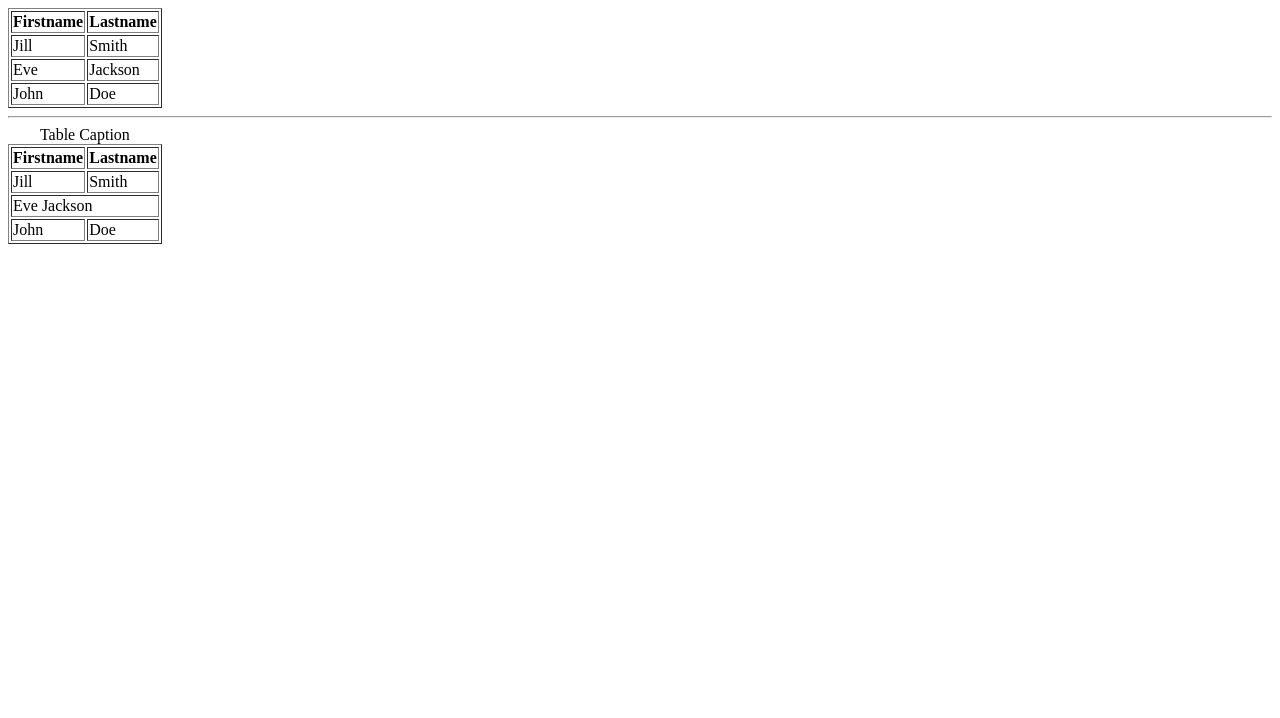
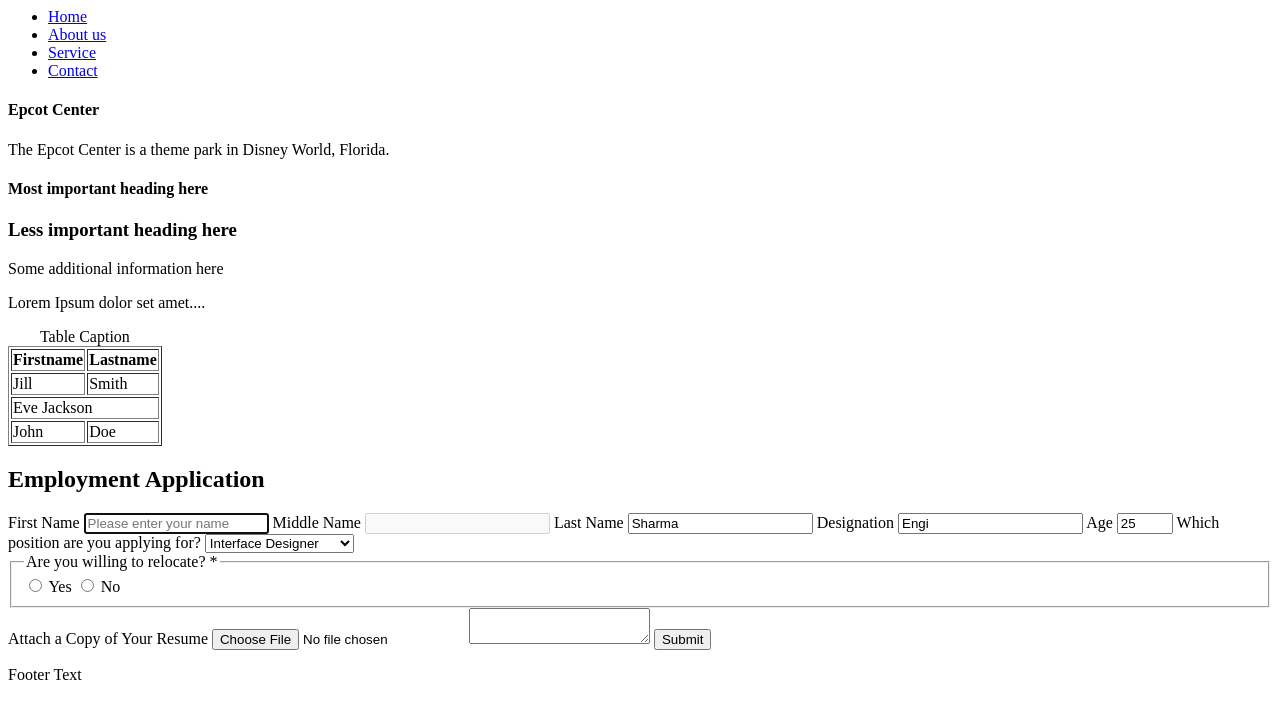
Before and after one commit to ravindermahajan890/GMI-Interactive, a plain HTML site: page index.html in a window 1280 px wide. Drawn offline with Linux system fonts and the light colour scheme.

Commit message:
Complete HTML

```diff
--- a/index.html
+++ b/index.html
@@ -3,32 +3,38 @@
 
 <head>
     <title>Page Title</title>
-    <script src=“../example.js”></script>
 </head>
 
 <body>
+	<header>
+		<nav>
+			<ul>
+				<li><a href="#">Home</a></li>
+				<li><a href="#">About us</a></li>
+				<li><a href="#">Service</a></li>
+				<li><a href="#">Contact</a></li>
+			</ul>
+		</nav>
+	</header>
 
-	<table border="1">
-	  <tr>
-		<th>Firstname</th>
-		<th>Lastname</th>
-	  </tr>
-	  <tr>
-		<td>Jill</td>
-		<td>Smith</td>
-	  </tr>
-	  <tr>
-		<td>Eve</td>
-		<td>Jackson</td>
-	  </tr>
-	  <tr>
-		<td>John</td>
-		<td>Doe</td>
-	  </tr>
-	</table>
+    <section>
+		<aside>
+		  <h4>Epcot Center</h4>
+		  <p>The Epcot Center is a theme park in Disney World, Florida.</p>
+		</aside>
 
-	<hr>
+		<section>
+			<article>
+			  <header>
+				<h1>Most important heading here</h1>
+				<h3>Less important heading here</h3>
+				<p>Some additional information here</p>
+			  </header>
+			  <p>Lorem Ipsum dolor set amet....</p>
+			</article>
+		</section>
 
+		<section>
 			<table border="1">
 			  <caption>Table Caption</caption>
 			  <tr>
@@ -47,7 +53,72 @@
 				<td>Doe</td>
 			  </tr>
 			</table>
+		</section>
 
+		<section>
+			<form action="form.php">
+					<header>
+						<h2>Employment Application</h2>
+					</header>
+
+					<label>First Name</label>
+					<input type="text" required autofocus placeholder="Please enter your name"/>
+
+					<label>Middle Name</label>
+					<input type="text" disabled/>
+
+					<label>Last Name</label>
+					<input type="text" value="Sharma" readonly/>
+
+					<label>Designation</label>
+					<input type="text" value="Engi" max="4"/>
+
+					<label>Age</label>
+					<input type="number" value="25" min="20" max="50" step="5"/>
+
+					<label>
+						Which position are you applying for?
+					</label>
+
+					<select>
+						<option value="Interface Designer">
+							Interface Designer
+						</option>
+						<option value="Software Engineer">
+							Software Engineer
+						</option>
+						<option value="System Administrator">
+							System Administrator
+						</option>
+						<option value="Office Manager">
+							Office Manager
+						</option>
+					</select>
+
+					<fieldset>
+						<legend>
+							Are you willing to relocate?
+							<span class="req">*</span>
+						</legend>
+						<input type="radio" class="field radio" value="Yes" >
+						<label>Yes</label>
+						<input type="radio" class="field radio" value="No" >
+						<label>No</label>
+					</fieldset>
+
+					<label>Attach a Copy of Your Resume</label>
+					<input type="file">
+
+					<textarea></textarea>
+
+					<button>Submit</button>
+				</form>
+		</section>
+	</section>
+
+	<footer>
+	  <p>Footer Text</p>
+	</footer>
 </body>
 
 </html>
```
Lines whose indentation alone changed are shown as unchanged.
